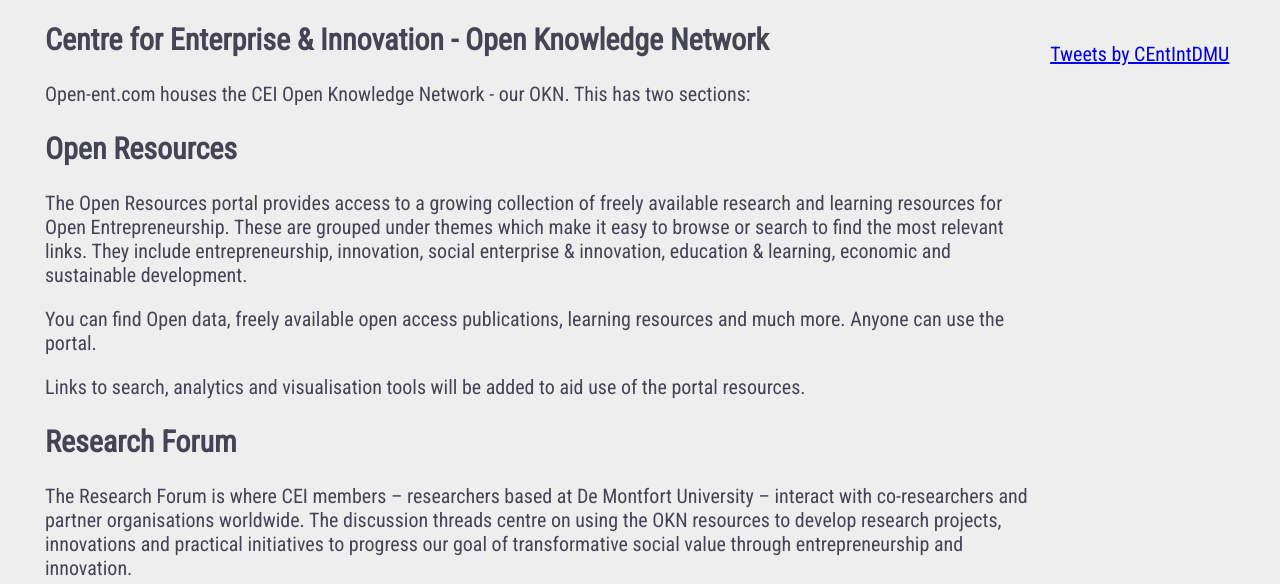
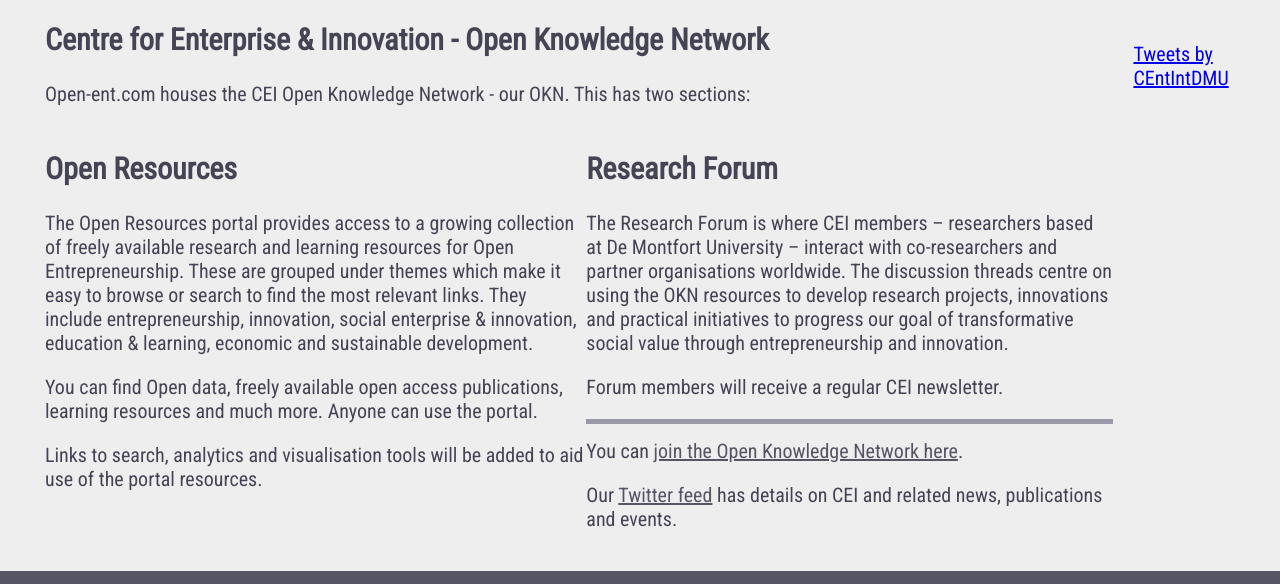
Before and after one commit to DaveEveritt/open-ent, a plain HTML site: page index.html in a window 1280 px wide. Shown: the part 322-906 px from the top of the page. Drawn offline with Linux system fonts and the light colour scheme.

Commit message:
add test column styling CSS inline for main content

```diff
--- a/index.html
+++ b/index.html
@@ -30,6 +30,8 @@
         Open-ent.com houses the CEI Open Knowledge Network - our OKN. This has two sections:
       </p>
 
+      <div class="columns" style="display: flex;">
+        <section>
           <h2>Open Resources</h2>
 
           <p>
@@ -43,7 +45,9 @@
           <p>
             Links to search, analytics and visualisation tools will be added to aid use of the portal resources.
           </p>
+        </section>
 
+        <section>
           <h2>Research Forum</h2>
 
           <p>
@@ -54,17 +58,21 @@
             Forum members will receive a regular CEI newsletter.
           </p>
 
-      <p>
+          <p style="border-top: 0.25em solid #99a; margin-top: 0; padding-top: 0.75em;">
             You can <a href="http://www.dmu.ac.uk/research/research-faculties-and-institutes/business-and-law/the-centre-for-enterprise-and-innovation/contact-us.aspx">join the Open Knowledge Network here</a>.
           </p>
 
           <p>
-        See our <a href="https://twitter.com/CEntIntDMU">Twitter feed</a> for details on CEI and related news, publications and events.
+            Our <a href="https://twitter.com/CEntIntDMU">Twitter feed</a> has details on CEI and related news, publications and events.
           </p>
+        </section>
+      </div>
+
+
     </section>
 
     <aside>
-      <a class="twitter-timeline" data-height="600" data-theme="light" href="https://twitter.com/CEntIntDMU?ref_src=twsrc%5Etfw">Tweets by CEntIntDMU</a>
+      <a class="twitter-timeline" data-height="540" data-theme="light" href="https://twitter.com/CEntIntDMU?ref_src=twsrc%5Etfw">Tweets by CEntIntDMU</a>
       <script async src="https://platform.twitter.com/widgets.js" charset="utf-8"></script>
     </aside>
   </main>
--- a/styles.css
+++ b/styles.css
@@ -49,6 +49,16 @@ header.cei h1,
   color: #445;
 }
 
+/* banner image styles */
+.slides {
+  max-width: 1190px;
+  margin: 0 auto;
+}
+.slides img {
+  width: 100%;
+}
+
+/* main content styles */
 main {
   padding: 1em;
   font-size: 1.25em;
@@ -62,17 +72,9 @@ main aside {
   width: 90%;
   margin: 0 auto;
 }
-
-/* content styles */
-.slides {
-  max-width: 1190px;
-  margin: 0 auto;
-}
-.slides img {
-  width: 100%;
-}
-main dt {
-  font-weight: bold;
+section a:link,
+section a:visited {
+  color: #556;
 }
 
 /* footer */
@@ -108,6 +110,11 @@ footer.cei address:last-child {
     max-width: 500px;
     margin: 1em auto;
   }
+  /* text hover states all above mobile size */
+  section a:hover {
+    color: #223;
+    text-decoration: none;
+  }
 }
 
 @media (min-width: 860px) {
```
Lines whose indentation alone changed are shown as unchanged.
